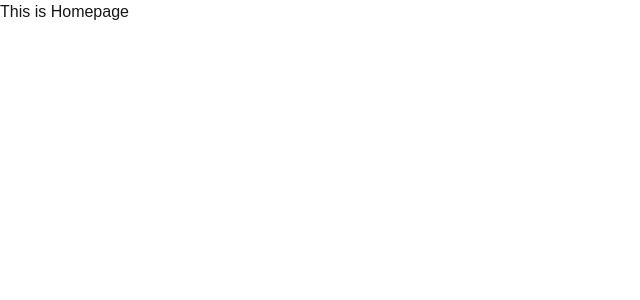
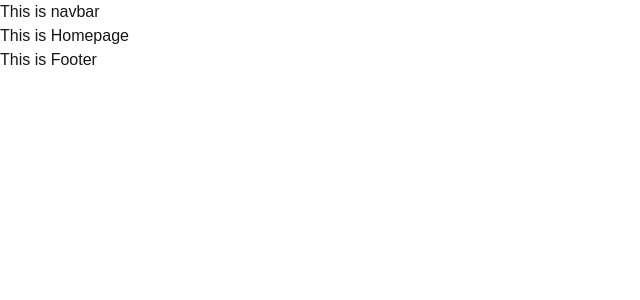
Before and after one commit to jubairalamdev/cloud-read, a Next.js app: page / in a window 1280 px wide. Shown: the top 300 px of the page, without its empty margins (0-640 px from the left). Built offline with nearby package versions, Linux system fonts and the light colour scheme.

Commit message:
Ui Dependency added + Theme setted to light mode

```diff
--- a/src/app/layout.js
+++ b/src/app/layout.js
@@ -1,5 +1,7 @@
 import { Geist, Geist_Mono } from "next/font/google";
 import "./globals.css";
+import Navbar from "./Components/Shared/Navbar";
+import Footer from "./Components/Shared/Footer";
 
 const geistSans = Geist({
   variable: "--font-geist-sans",
@@ -20,9 +22,14 @@ export default function RootLayout({ children }) {
   return (
     <html
       lang="en"
-      className={`${geistSans.variable} ${geistMono.variable} h-full antialiased`}
+      data-theme="light"
+      className={`${geistSans.variable} light ${geistMono.variable}`}
     >
-      <body className="min-h-full flex flex-col">{children}</body>
+      <body className="bg-background text-foreground">
+        <Navbar />
+          {children}
+        <Footer />
+      </body>
     </html>
   );
 }
```
Also changed, not shown: package.json (+6 -1 lines), 1 other file (tests, documents, lock files or other folders).
